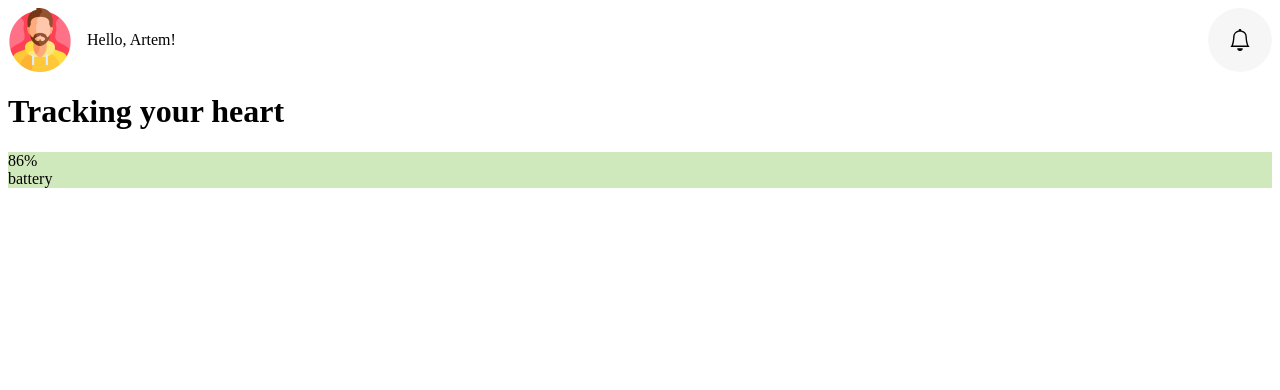
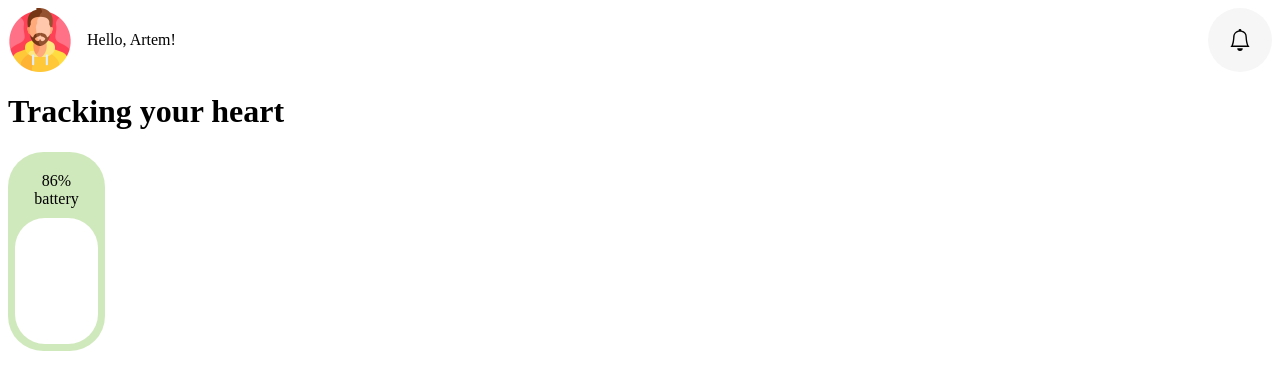
Before and after one commit to Destcable/HealthMonitoring, a React (Vite) app: page / in a window 1280 px wide. Shown: the top 390 px of the page. Built offline with nearby package versions, Linux system fonts and the light colour scheme.

Commit message:
[UPD] #battery component and charge

```diff
--- a/src/components/Dashboard/Battery.tsx
+++ b/src/components/Dashboard/Battery.tsx
@@ -1,21 +1,39 @@
 import styled from "@emotion/styled";
+import Charge from "./Charge";
 
 interface BatteryProps {
-    percentage: number
+    percentage: number,
+    chargeActive: boolean,
 }
 
 const BatteryBlock = styled.div`
+    display: inline-flex;
+    flex-direction: column;
+    align-items: center;
     background-color: #D0E9BC;
+    border-radius: 35px;
+    text-align: center;
+    padding-top: 20px;
+    padding-left: 7px;
+    padding-right: 7px;
+    padding-bottom: 7px;
 `
 
-const Battery= (props: BatteryProps) => {
-    return(
+const InfoBattery = styled.div`
+    margin-bottom: 10px;
+`
+
+const Battery = (props: BatteryProps) => {
+    return (
         <BatteryBlock>
-
-            <span>{props.percentage + "%"}</span>
-            <br />
-            <span>battery</span>
-
+            <InfoBattery>
+                <span>{props.percentage + "%"}</span>
+                <br />
+                <span>battery</span>
+            </InfoBattery>
+            <Charge
+                chargeActive={props.chargeActive}
+            />
         </BatteryBlock>
     )
 };
--- /dev/null
+++ b/src/components/Dashboard/Charge.tsx
@@ -0,0 +1,24 @@
+import styled from "@emotion/styled";
+
+interface ChargeProps {
+    chargeActive: boolean,
+}
+
+const ChargeBlock = styled.div`
+    width: 83px;
+    height: 126px;
+    border-radius: 30px;
+    background-color: white;
+`
+
+const Charge = (props: ChargeProps) => {
+    return(
+        <ChargeBlock>
+            {props.chargeActive &&
+                1
+            }
+        </ChargeBlock>
+    )
+};
+
+export default Charge;
--- a/src/pages/Hello.tsx
+++ b/src/pages/Hello.tsx
@@ -4,6 +4,7 @@ import Battery from "../components/Dashboard/Battery";
 
 const HelloPage: React.FC = () => {
     const [percentage, setPercentage] = useState(86);
+    const [chargeActive, setChargeActive] = useState(false);
 
     return (
         <>
@@ -17,6 +18,7 @@ const HelloPage: React.FC = () => {
 
             <Battery
                 percentage={percentage}
+                chargeActive={chargeActive}
             />
         </>
     )
```
